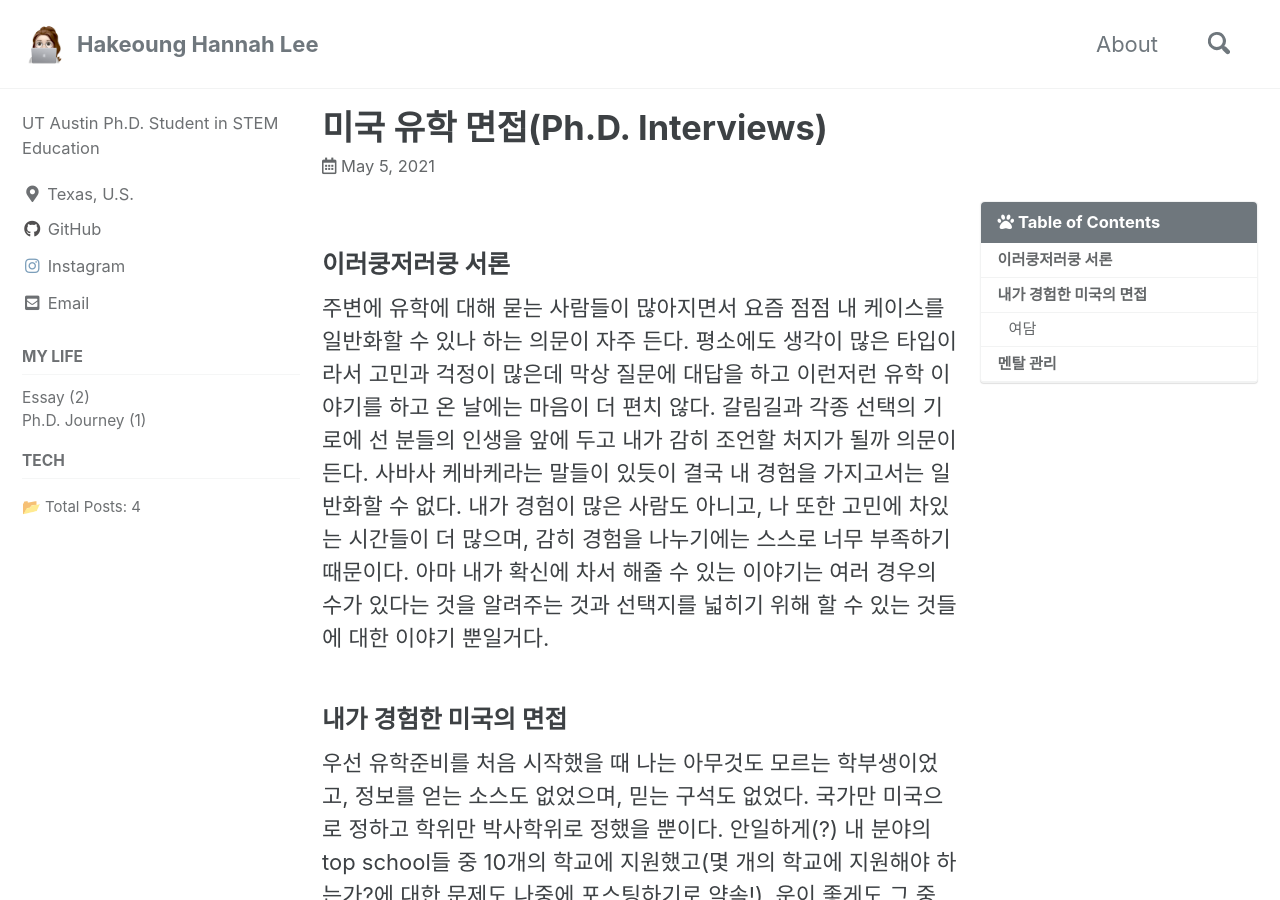
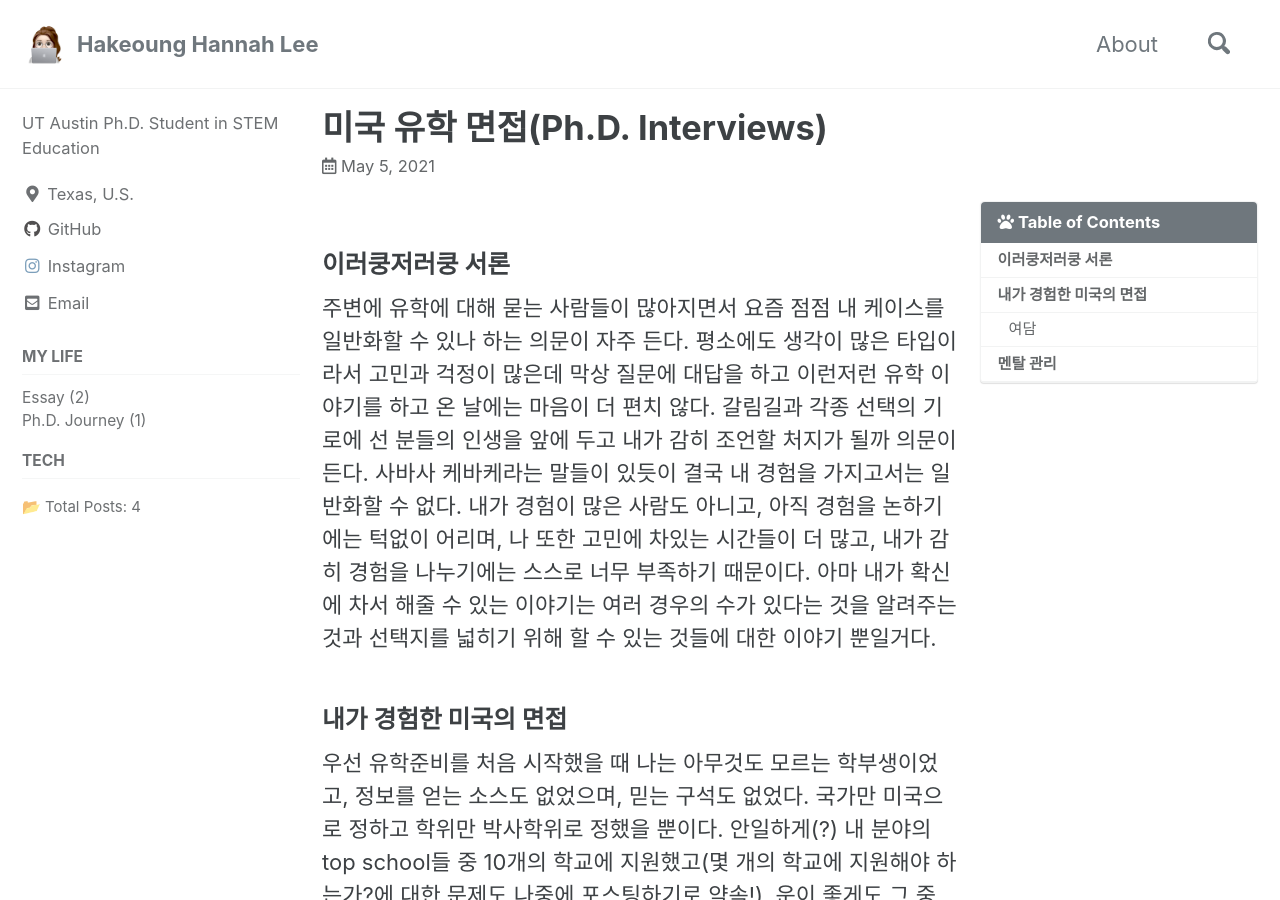
Before and after one commit to HakeoungLee/HakeoungLee.github.io, a Jekyll site: the page built from _posts/2021-05-05-reasonforphd.md, in a window 1280 px wide and 900 px high. Built offline with Jekyll 4.4.1, drawn with Linux system fonts in a browser that asks for light colours; cached includes are drawn as plain includes; comment, search, counter and statistics services are not loaded.

Commit message:
Update 2021-05-05-reasonforphd.md

```diff
--- a/_posts/2021-05-05-reasonforphd.md
+++ b/_posts/2021-05-05-reasonforphd.md
@@ -13,7 +13,7 @@ title:  "미국 유학 면접(Ph.D. Interviews)"
 
 ### 이러쿵저러쿵 서론
 
-주변에 유학에 대해 묻는 사람들이 많아지면서 요즘 점점 내 케이스를 일반화할 수 있나 하는 의문이 자주 든다. 평소에도 생각이 많은 타입이라서 고민과 걱정이 많은데 막상 질문에 대답을 하고 이런저런 유학 이야기를 하고 온 날에는 마음이 더 편치 않다. 갈림길과 각종 선택의 기로에 선 분들의 인생을 앞에 두고 내가 감히 조언할 처지가 될까 의문이 든다. 사바사 케바케라는 말들이 있듯이 결국 내 경험을 가지고서는 일반화할 수 없다. 내가 경험이 많은 사람도 아니고, 나 또한 고민에 차있는 시간들이 더 많으며, 감히 경험을 나누기에는 스스로 너무 부족하기 때문이다. 아마 내가 확신에 차서 해줄 수 있는 이야기는 여러 경우의 수가 있다는 것을 알려주는 것과 선택지를 넓히기 위해 할 수 있는 것들에 대한 이야기 뿐일거다.
+주변에 유학에 대해 묻는 사람들이 많아지면서 요즘 점점 내 케이스를 일반화할 수 있나 하는 의문이 자주 든다. 평소에도 생각이 많은 타입이라서 고민과 걱정이 많은데 막상 질문에 대답을 하고 이런저런 유학 이야기를 하고 온 날에는 마음이 더 편치 않다. 갈림길과 각종 선택의 기로에 선 분들의 인생을 앞에 두고 내가 감히 조언할 처지가 될까 의문이 든다. 사바사 케바케라는 말들이 있듯이 결국 내 경험을 가지고서는 일반화할 수 없다. 내가 경험이 많은 사람도 아니고, 아직 경험을 논하기에는 턱없이 어리며, 나 또한 고민에 차있는 시간들이 더 많고, 내가 감히 경험을 나누기에는 스스로 너무 부족하기 때문이다. 아마 내가 확신에 차서 해줄 수 있는 이야기는 여러 경우의 수가 있다는 것을 알려주는 것과 선택지를 넓히기 위해 할 수 있는 것들에 대한 이야기 뿐일거다.
 
 ### 내가 경험한 미국의 면접
 
```
